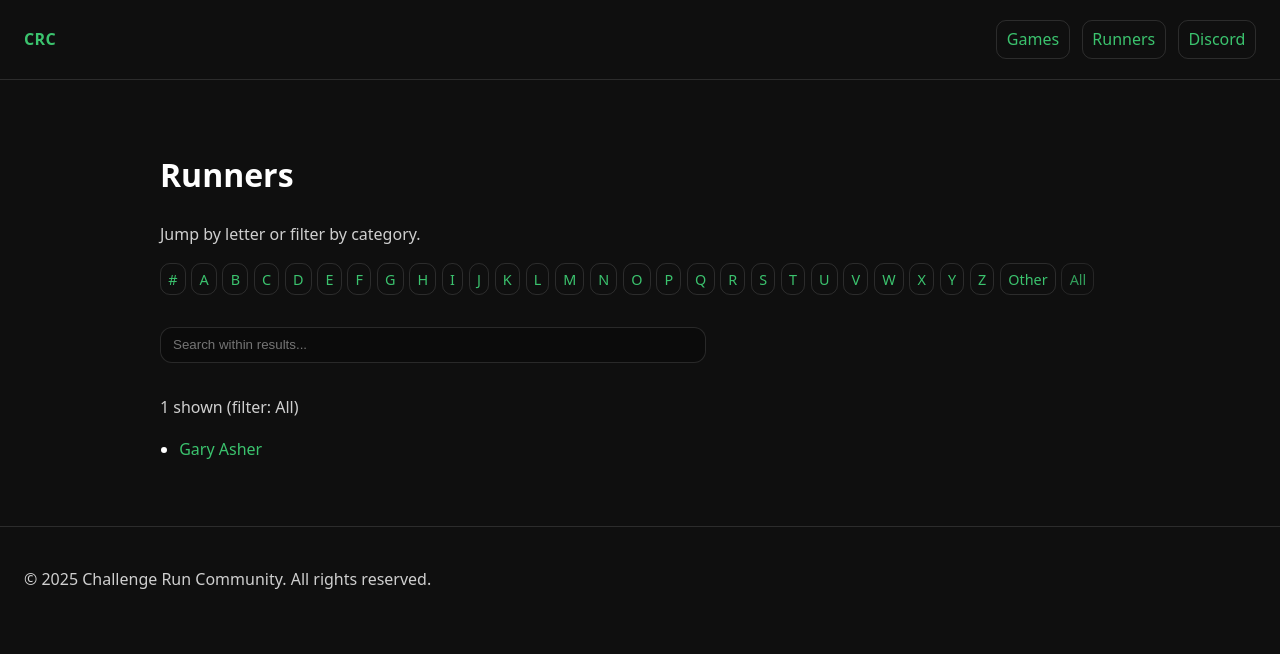
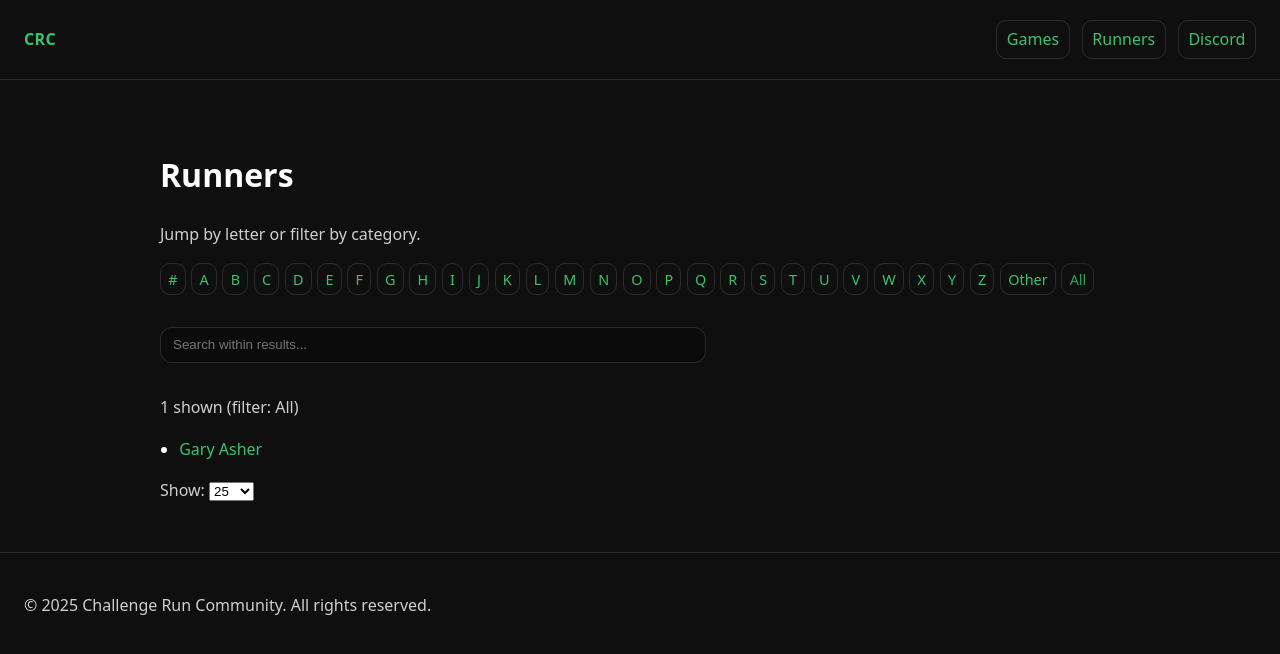
Before and after one commit to GaryAsher/challenge-run-site, a Jekyll site: the page built from runners/index.html, in a window 1280 px wide. Shown: the top 654 px of the page. Built offline with Jekyll 4.4.1, drawn with Linux system fonts in a browser that asks for light colours.

Commit message:
Update index.html

```diff
--- a/runners/index.html
+++ b/runners/index.html
@@ -87,3 +87,12 @@ title: Runners
   // Initial
   applyFilter();
 </script>
+
+<label class="muted" for="limit">Show:</label>
+<select id="limit" class="select">
+  <option value="25">25</option>
+  <option value="50">50</option>
+  <option value="100">100</option>
+  <option value="250">250</option>
+  <option value="0">All</option>
+</select>
```
